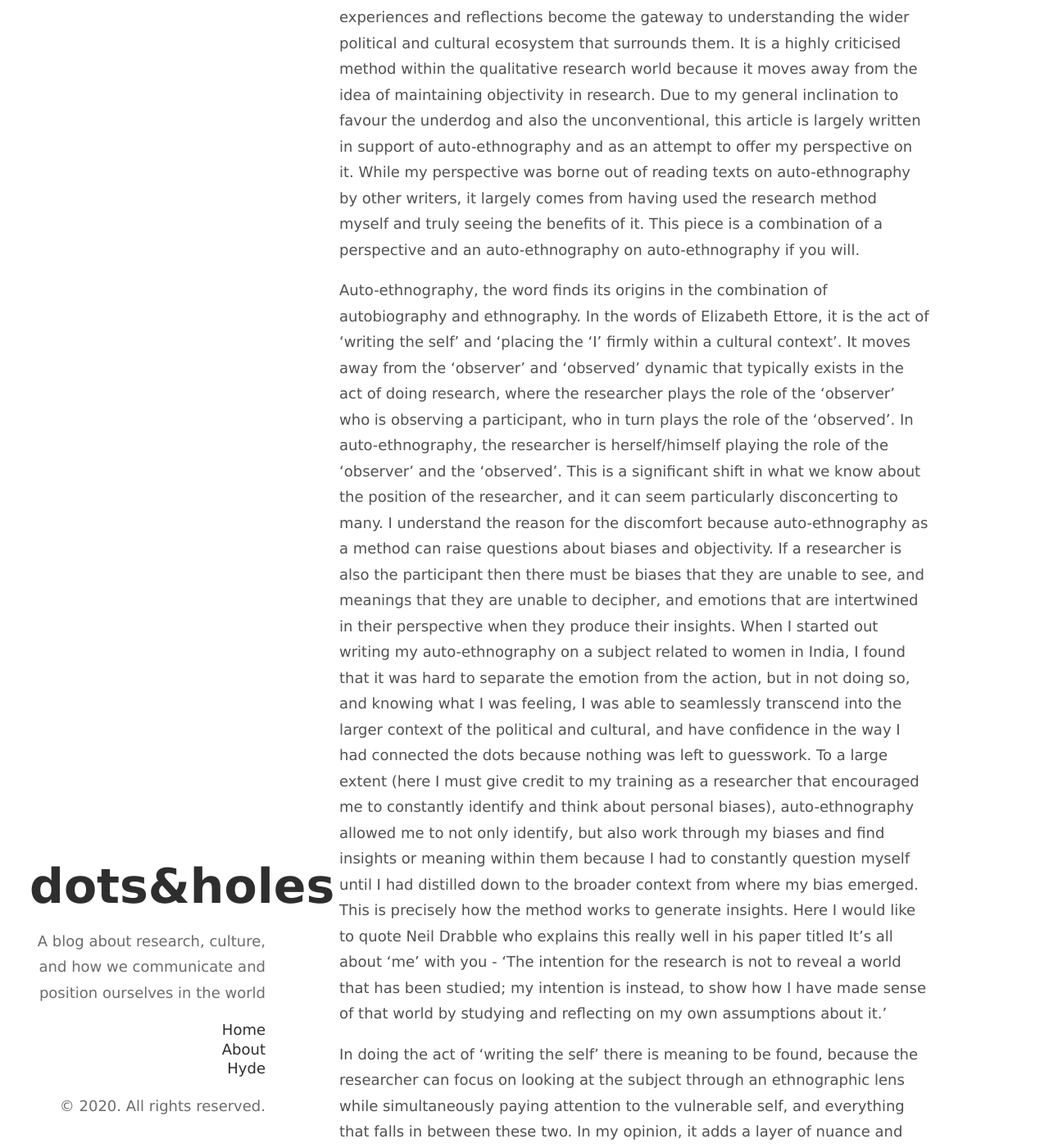
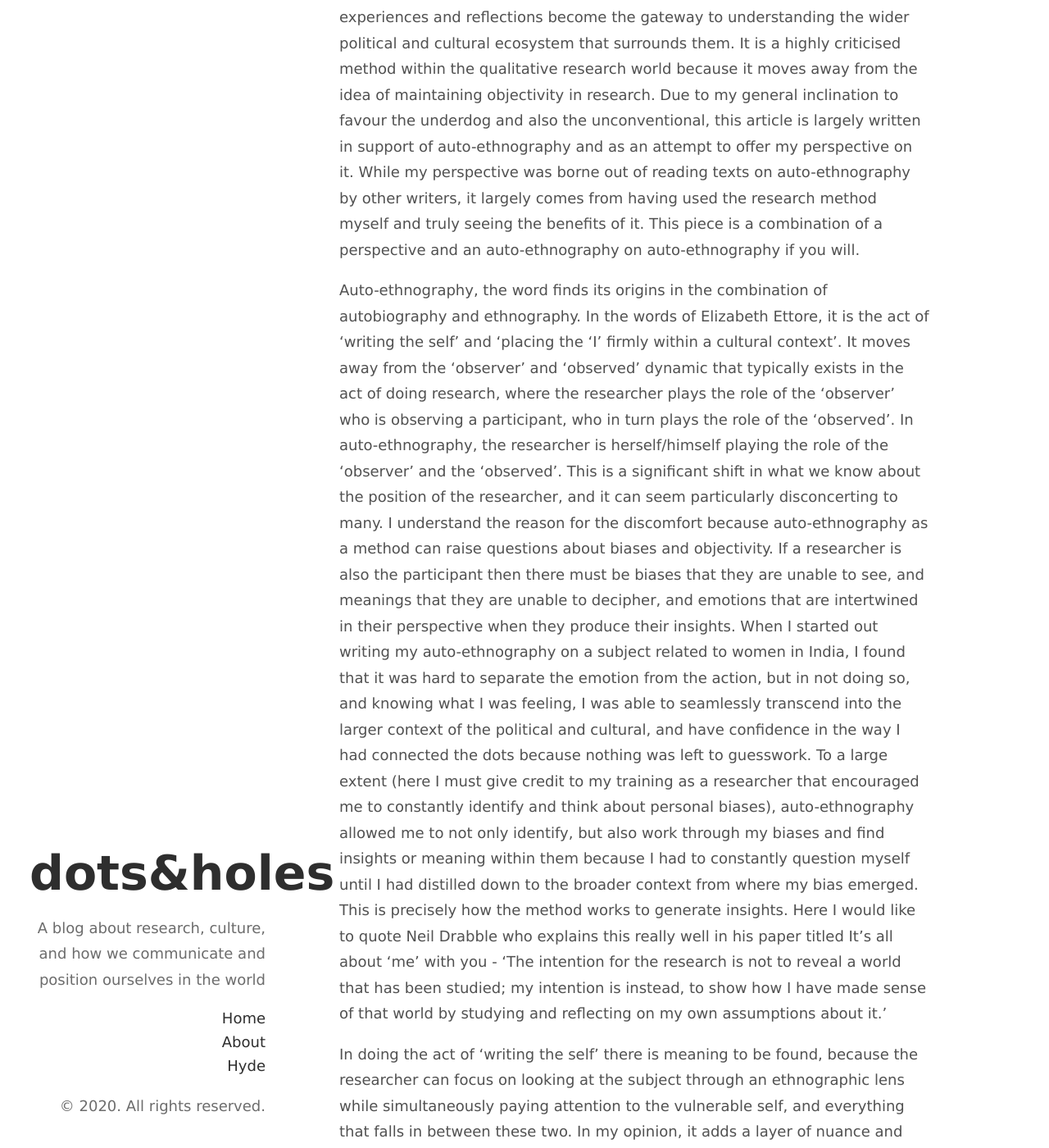
Before and after one commit to dotsandholes/dotsandholes.github.io, a Jekyll site: the page built from index.html, in a window 1280 px wide and 1400 px high, scrolled down 280 px. Shown: the whole window at 82% size. Built offline with Jekyll 4.4.1, drawn with Linux system fonts in a browser that asks for light colours; the list of posts is cut into pages by our own code.

Commit message:
Update hyde.css

```diff
--- a/public/css/hyde.css
+++ b/public/css/hyde.css
@@ -89,7 +89,7 @@ html {
 }
 .sidebar-nav-item {
   display: block;
-  line-height: 1.3;
+  line-height: 1.6;
 }
 a.sidebar-nav-item:hover,
 a.sidebar-nav-item:focus {
```
